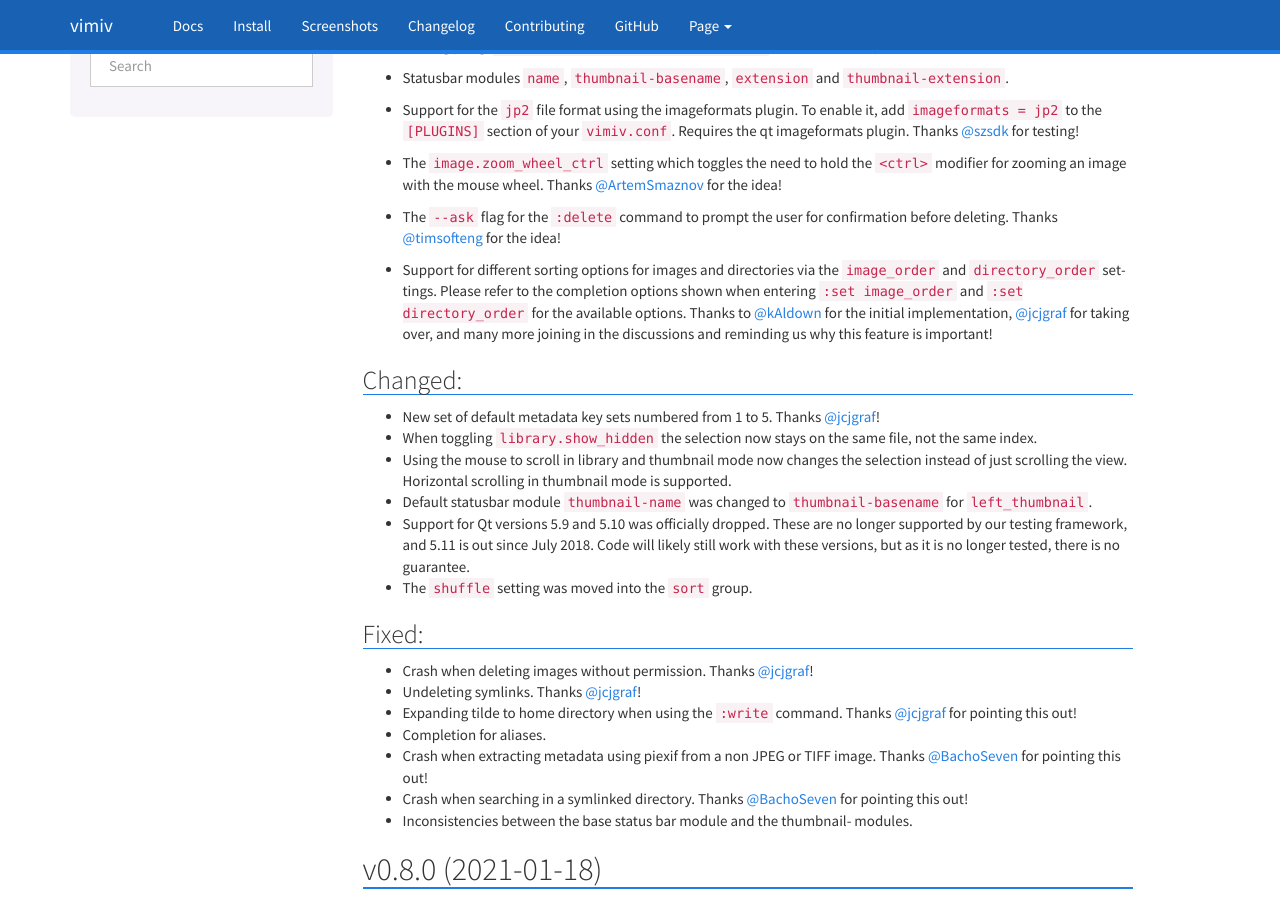
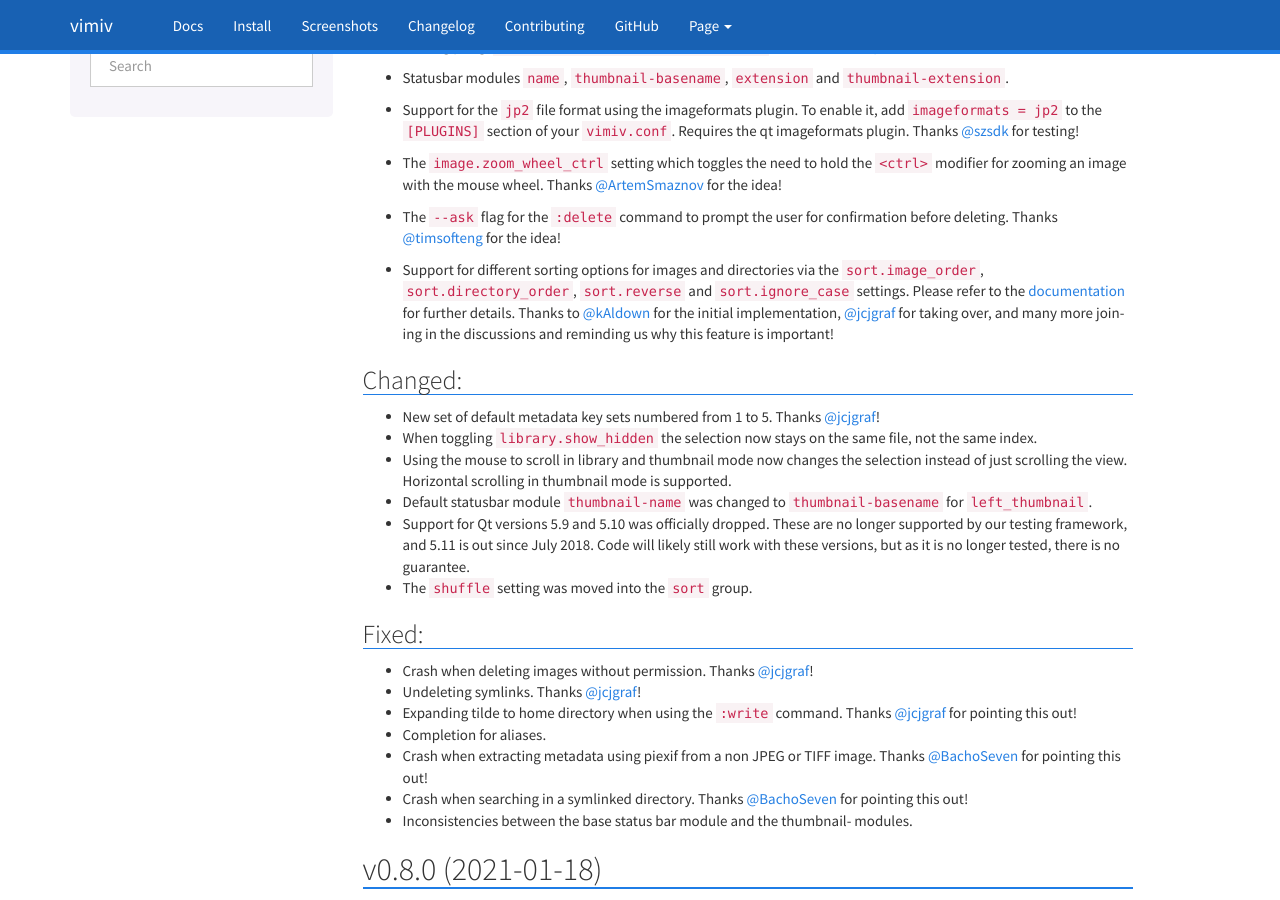
Before and after one commit to karlch/vimiv-qt, a Sphinx documentation site: the page built from docs/changelog.rst, in a window 1280 px wide and 900 px high, scrolled down 1178 px. Built offline with Sphinx 7.4.7, drawn with Linux system fonts in a browser that asks for light colours.

Commit message:
Docs: Update for new sorting / ordering options

```diff
--- a/docs/changelog.rst
+++ b/docs/changelog.rst
@@ -77,11 +77,11 @@ Added:
 * The ``--ask`` flag for the ``:delete`` command to prompt the user for confirmation
   before deleting. Thanks `@timsofteng`_ for the idea!
 * Support for different sorting options for images and directories via the
-  ``image_order`` and ``directory_order`` settings. Please refer to the completion
-  options shown when entering ``:set image_order`` and ``:set directory_order`` for
-  the available options. Thanks to `@kAldown`_ for the initial implementation,
-  `@jcjgraf`_ for taking over, and many more joining in the discussions and reminding us
-  why this feature is important!
+  ``sort.image_order``, ``sort.directory_order``, ``sort.reverse`` and
+  ``sort.ignore_case`` settings. Please refer to the :ref:`documentation <sorting>` for
+  further details. Thanks to `@kAldown`_ for the initial implementation, `@jcjgraf`_ for
+  taking over, and many more joining in the discussions and reminding us why this
+  feature is important!
 
 Changed:
 ^^^^^^^^
```
Also changed, not shown: docs/documentation/configuration/settings.rst (+26 -0 lines).
